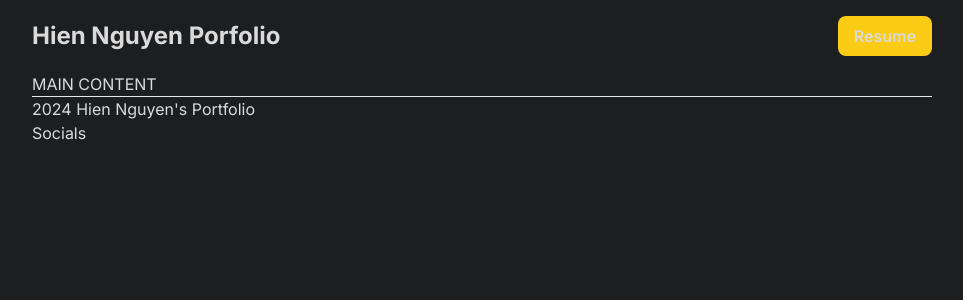
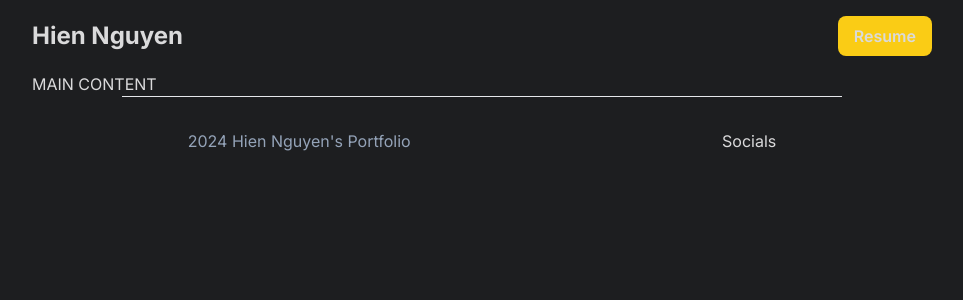
Before and after one commit to Dragonaria/ntnhien.portfolio, a Next.js app: page /nextjs-github-pages/ in a window 1280 px wide. Shown: the top 300 px of the page, without its empty margins (158-1121 px from the left). Built offline with nearby package versions, Linux system fonts and the light colour scheme.

Commit message:
Footer styling

```diff
--- a/components/Footer.tsx
+++ b/components/Footer.tsx
@@ -3,10 +3,10 @@
 export default function Footer() {
     return (
         <footer>
-            <hr/>
-            <div className="footer-container">
-                <p>
-                    {new Date().getFullYear()} Hien Nguyen's Portfolio
+            <hr className="w-4/5 my-0 mx-auto"/>
+            <div className="footer-container flex justify-around items-center py-8 px-0">
+                <p className="text-slate-400">
+                    {new Date().getFullYear()} Hien Nguyen&#39;s Portfolio
                 </p>
                 <div className="social_icons">
                     Socials
--- a/components/Navbar.tsx
+++ b/components/Navbar.tsx
@@ -7,7 +7,7 @@ export default function Navbar() {
         <nav className="nav-container flex justify-between items-center py-4">
             <div className="text-2xl font-bold">
                 <Link href="/">
-                    Hien Nguyen Porfolio
+                    Hien Nguyen
                 </Link>
             </div>
             <a href="" className="bg-yellow-400 hover:bg-yellow-900 py-2 px-4 rounded-lg text-base font-semibold transition-all	inline-block">Resume</a>
```
